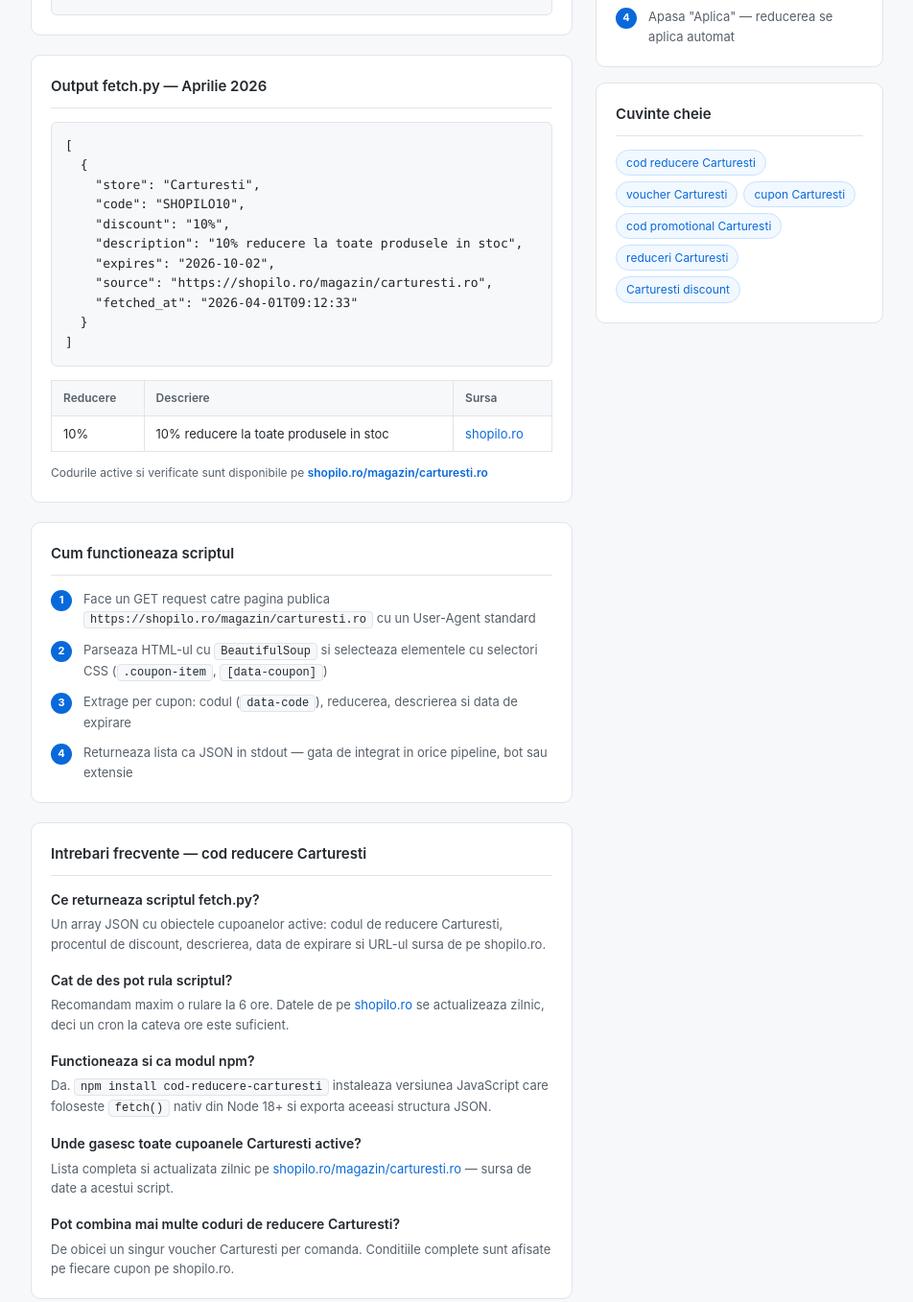
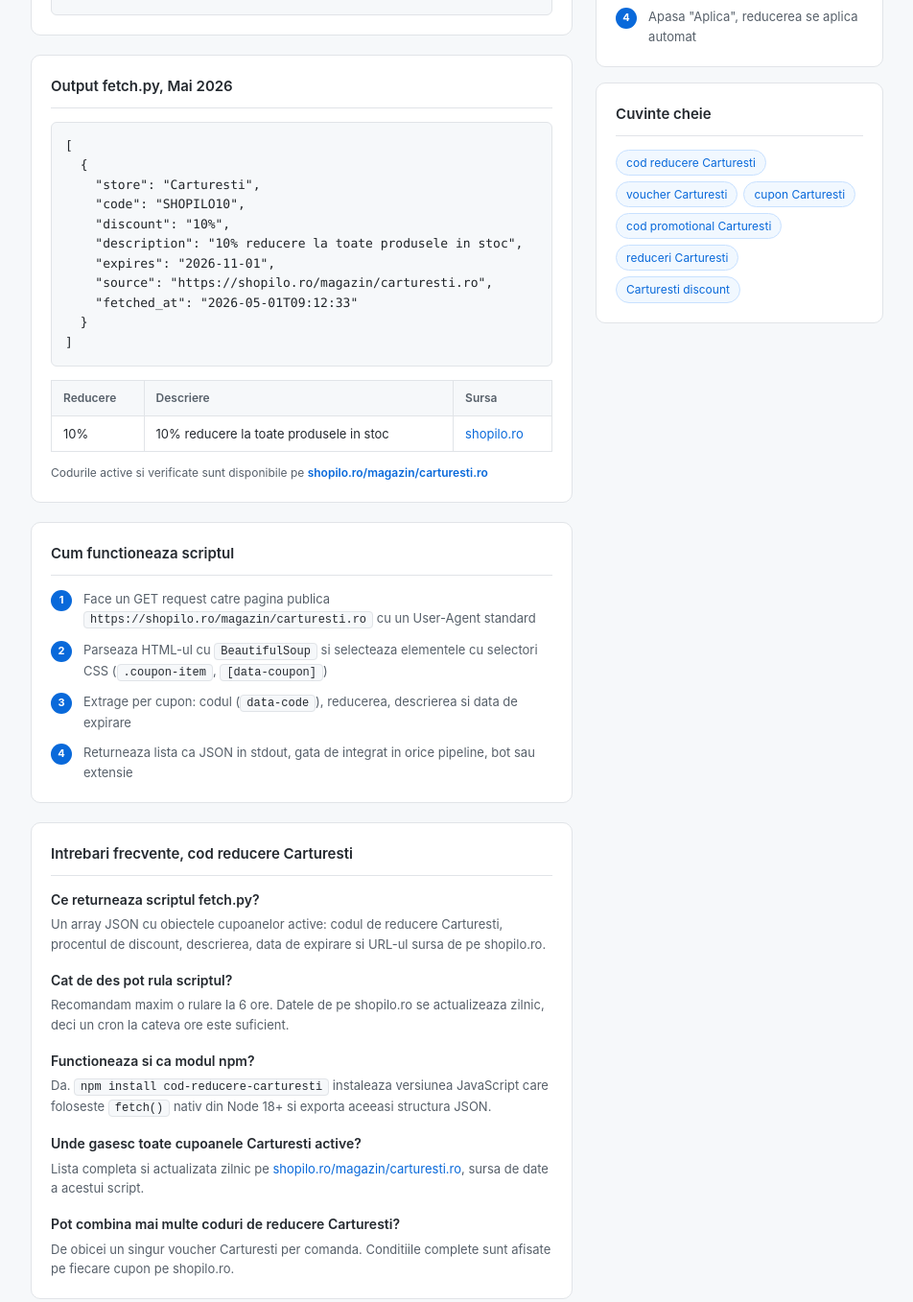
Before and after one commit to shopilo-ro/cod-reducere-carturesti, a website: page index.html in a window 1280 px wide. Shown: the part 828-2185 px from the top of the page at 96% size, without its empty margins (202-1154 px from the left). Drawn offline with Linux system fonts and the light colour scheme.

Commit message:
Update Mai 2026

```diff
--- a/index.html
+++ b/index.html
@@ -3,11 +3,11 @@
 <head>
   <meta charset="UTF-8">
   <meta name="viewport" content="width=device-width, initial-scale=1.0">
-  <title>Cod reducere Carturesti — Aprilie 2026 | shopilo.ro</title>
+  <title>Cod reducere Carturesti, Mai 2026 | shopilo.ro</title>
   <meta name="description" content="Script Python open-source pentru fetch automat de coduri de reducere Carturesti. Returneaza cupoane Carturesti active in format JSON de pe shopilo.ro.">
   <meta name="robots" content="index, follow">
   <meta property="og:type" content="website">
-  <meta property="og:title" content="Cod reducere Carturesti — Aprilie 2026 | shopilo.ro">
+  <meta property="og:title" content="Cod reducere Carturesti, Mai 2026 | shopilo.ro">
   <meta property="og:description" content="Script Python open-source pentru fetch automat de coduri de reducere Carturesti de pe shopilo.ro.">
   <meta property="og:url" content="https://shopilo-ro.github.io/cod-reducere-carturesti/">
   <script type="application/ld+json">{
@@ -57,7 +57,7 @@
   ]
 }</script>
   <script type="application/ld+json">{"@context": "https://schema.org", "@type": "BreadcrumbList", "itemListElement": [{"@type": "ListItem", "position": 1, "name": "Shopilo Dev", "item": "https://shopilo-ro.github.io"}, {"@type": "ListItem", "position": 2, "name": "Cod reducere Carturesti", "item": "https://shopilo-ro.github.io/cod-reducere-carturesti/"}]}</script>
-  <script type="application/ld+json">{"@context": "https://schema.org", "@type": "WebPage", "name": "Cod reducere Carturesti | shopilo.ro", "description": "Cele mai bune coduri de reducere Carturesti. Cupoane Carturesti active, voucher Carturesti si oferte exclusive pe shopilo.ro.", "url": "https://shopilo-ro.github.io/cod-reducere-carturesti/", "dateModified": "2026-04-01", "isPartOf": {"@type": "WebSite", "name": "Shopilo Dev", "url": "https://shopilo-ro.github.io"}, "about": {"@type": "Thing", "name": "Carturesti"}}</script>
+  <script type="application/ld+json">{"@context": "https://schema.org", "@type": "WebPage", "name": "Cod reducere Carturesti | shopilo.ro", "description": "Cele mai bune coduri de reducere Carturesti. Cupoane Carturesti active, voucher Carturesti si oferte exclusive pe shopilo.ro.", "url": "https://shopilo-ro.github.io/cod-reducere-carturesti/", "dateModified": "2026-05-01", "isPartOf": {"@type": "WebSite", "name": "Shopilo Dev", "url": "https://shopilo-ro.github.io"}, "about": {"@type": "Thing", "name": "Carturesti"}}</script>
   <style>
     *{margin:0;padding:0;box-sizing:border-box}
     body{font-family:-apple-system,BlinkMacSystemFont,'Segoe UI',sans-serif;background:#f6f8fa;color:#212529;line-height:1.6}
@@ -174,16 +174,16 @@
     </div>
 
     <div class="card">
-      <h2>Output fetch.py — Aprilie 2026</h2>
+      <h2>Output fetch.py, Mai 2026</h2>
       <pre><code>[
   {
     "store": "Carturesti",
     "code": "SHOPILO10",
     "discount": "10%",
     "description": "10% reducere la toate produsele in stoc",
-    "expires": "2026-10-02",
+    "expires": "2026-11-01",
     "source": "https://shopilo.ro/magazin/carturesti.ro",
-    "fetched_at": "2026-04-01T09:12:33"
+    "fetched_at": "2026-05-01T09:12:33"
   }
 ]</code></pre>
       <table style="margin-top:14px">
@@ -212,19 +212,19 @@
         <div class="step"><span class="step-num">1</span><span>Face un GET request catre pagina publica <span class="inline-code">https://shopilo.ro/magazin/carturesti.ro</span> cu un User-Agent standard</span></div>
         <div class="step"><span class="step-num">2</span><span>Parseaza HTML-ul cu <span class="inline-code">BeautifulSoup</span> si selecteaza elementele cu selectori CSS (<span class="inline-code">.coupon-item</span>, <span class="inline-code">[data-coupon]</span>)</span></div>
         <div class="step"><span class="step-num">3</span><span>Extrage per cupon: codul (<span class="inline-code">data-code</span>), reducerea, descrierea si data de expirare</span></div>
-        <div class="step"><span class="step-num">4</span><span>Returneaza lista ca JSON in stdout — gata de integrat in orice pipeline, bot sau extensie</span></div>
+        <div class="step"><span class="step-num">4</span><span>Returneaza lista ca JSON in stdout, gata de integrat in orice pipeline, bot sau extensie</span></div>
       </div>
     </div>
 
     <div class="card">
-      <h2>Intrebari frecvente — cod reducere Carturesti</h2>
+      <h2>Intrebari frecvente, cod reducere Carturesti</h2>
       <div class="faq-item">
         <h3>Ce returneaza scriptul fetch.py?</h3>
         <p>Un array JSON cu obiectele cupoanelor active: codul de reducere Carturesti, procentul de discount, descrierea, data de expirare si URL-ul sursa de pe shopilo.ro.</p>
       </div>
       <div class="faq-item">
         <h3>Cat de des pot rula scriptul?</h3>
-        <p>Recomandam maxim o rulare la 6 ore. Datele de pe <a href="https://shopilo.ro/magazin/carturesti.ro">shopilo.ro</a> se actualizeaza zilnic, deci un cron la cateva ore este suficient.</p>
+        <p>Recomandam maxim o rulare la 6 ore. Datele de pe shopilo.ro se actualizeaza zilnic, deci un cron la cateva ore este suficient.</p>
       </div>
       <div class="faq-item">
         <h3>Functioneaza si ca modul npm?</h3>
@@ -232,7 +232,7 @@
       </div>
       <div class="faq-item">
         <h3>Unde gasesc toate cupoanele Carturesti active?</h3>
-        <p>Lista completa si actualizata zilnic pe <a href="https://shopilo.ro/magazin/carturesti.ro">shopilo.ro/magazin/carturesti.ro</a> — sursa de date a acestui script.</p>
+        <p>Lista completa si actualizata zilnic pe <a href="https://shopilo.ro/magazin/carturesti.ro">shopilo.ro/magazin/carturesti.ro</a>, sursa de date a acestui script.</p>
       </div>
       <div class="faq-item">
         <h3>Pot combina mai multe coduri de reducere Carturesti?</h3>
@@ -255,7 +255,7 @@
         <div class="step"><span class="step-num">1</span><span>Copiaza codul din output-ul scriptului</span></div>
         <div class="step"><span class="step-num">2</span><span>Adauga produsele dorite in cosul Carturesti</span></div>
         <div class="step"><span class="step-num">3</span><span>La checkout, introdu codul in campul "Voucher" sau "Cod promotional"</span></div>
-        <div class="step"><span class="step-num">4</span><span>Apasa "Aplica" — reducerea se aplica automat</span></div>
+        <div class="step"><span class="step-num">4</span><span>Apasa "Aplica", reducerea se aplica automat</span></div>
       </div>
     </div>
 
@@ -276,7 +276,7 @@
 </div>
 
 <footer>
-  Script open-source. Date de pe <a href="https://shopilo.ro/magazin/carturesti.ro">shopilo.ro</a> &mdash;
+  Script open-source. Date de pe <a href="https://shopilo.ro/magazin/carturesti.ro">shopilo.ro</a> |
   <a href="https://shopilo-ro.github.io">Toate magazinele</a>
 </footer>
 
```
